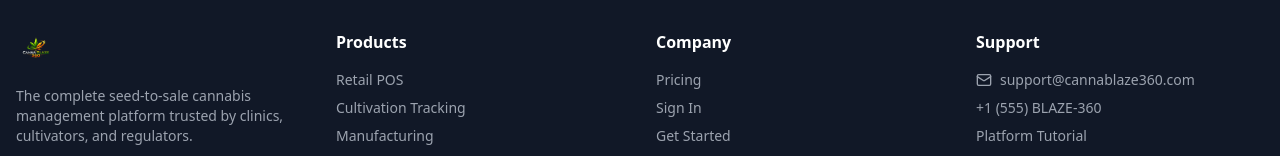
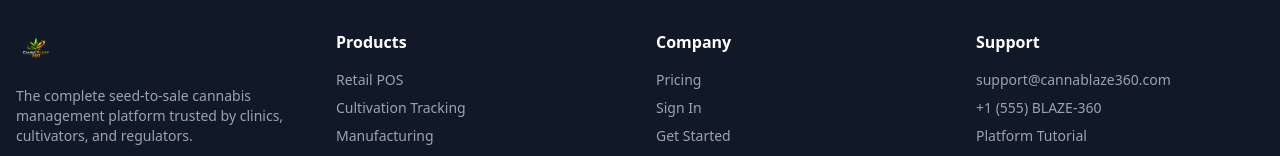
Before and after one commit to MrElite242/sg-33d82502-fe05-4ed5-92b8-5611f98dcb49-1782362680, a Next.js app: page / in a window 1280 px wide. Shown: the part 6662-6818 px from the top of the page. Built offline with nearby package versions, Linux system fonts and the light colour scheme; no server answers.

Commit message:
fix(api): escape email @ symbols in html templates

```diff
--- a/src/components/RequestDemoForm.tsx
+++ b/src/components/RequestDemoForm.tsx
@@ -106,7 +106,7 @@
       console.error("Error submitting demo request:", error);
       toast({
         title: "Submission Failed",
-        description: error instanceof Error ? error.message : "Please try again or contact support@cannablaze360.com",
+        description: error instanceof Error ? error.message : "Please try again or contact support&#64;cannablaze360.com",
         variant: "destructive",
       });
     } finally {
--- a/src/pages/api/request-demo.ts
+++ b/src/pages/api/request-demo.ts
@@ -193,7 +193,7 @@
                 <p style="margin: 0; font-size: 14px; color: #9ca3af;">
                   <a href="https://cannablaze360.com" style="color: #059669; text-decoration: none;">Website</a> •
                   <a href="https://cannablaze360.com/tutorial" style="color: #059669; text-decoration: none;">Tutorial</a> •
-                  <a href="mailto:support@cannablaze360.com" style="color: #059669; text-decoration: none;">Support</a>
+                  <a href="mailto:support&#64;cannablaze360.com" style="color: #059669; text-decoration: none;">Support</a>
                 </p>
               </div>
             </div>
--- a/src/pages/index.tsx
+++ b/src/pages/index.tsx
@@ -723,9 +723,8 @@
               <div>
                 <h3 className="font-semibold mb-4 text-white">Support</h3>
                 <ul className="space-y-2 text-sm text-gray-400">
-                  <li><a href="mailto:support@cannablaze360.com" className="hover:text-emerald-400 transition-colors flex items-center gap-2">
-                    <Mail className="w-4 h-4" />
-                    support@cannablaze360.com
+                  <li><a href="mailto:support&#64;cannablaze360.com" className="hover:text-emerald-400 transition-colors flex items-center gap-2">
+                    support&#64;cannablaze360.com
                   </a></li>
                   <li><a href="tel:+1-555-BLAZE-360" className="hover:text-emerald-400 transition-colors">+1 (555) BLAZE-360</a></li>
                   <li><Link href="/tutorial" className="hover:text-emerald-400 transition-colors">Platform Tutorial</Link></li>
```
